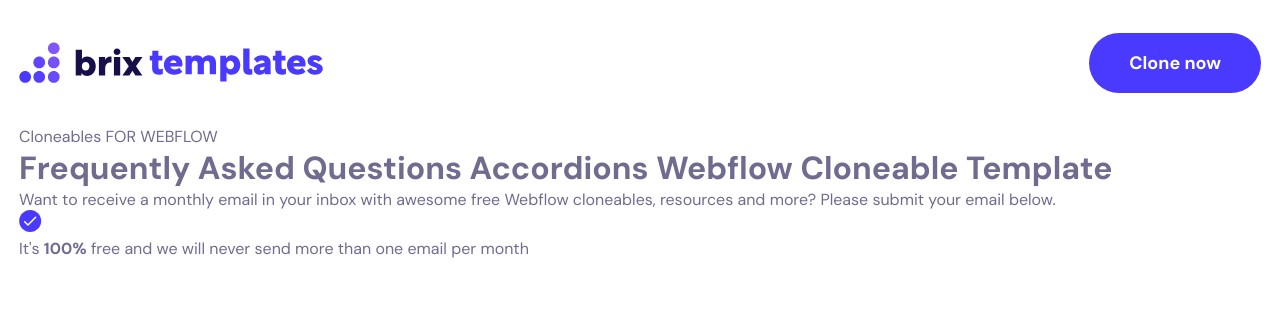
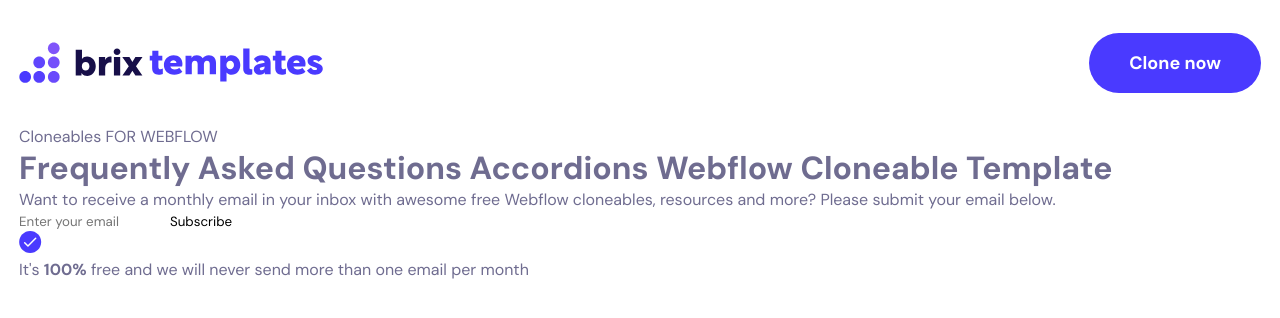
Before and after one commit to KayloPortal/Three-Faq-Accordions, a React (Vite) app: page / in a window 1280 px wide. Shown: the top 318 px of the page. Built offline with nearby package versions, Linux system fonts and the light colour scheme.

Commit message:
added/ EmailInput to Hero JSX

```diff
--- a/src/components/Sections/Hero/Hero.jsx
+++ b/src/components/Sections/Hero/Hero.jsx
@@ -1,5 +1,6 @@
 import "./Hero.css";
 import iconCheck from "/public/icon-check.svg"
+import EmailInput from "/src/components/globals/EmailInput/EmailInput"
 
 function Hero() {
   return (
@@ -14,6 +15,7 @@ function Hero() {
           Webflow cloneables, resources and more? Please submit your email
           below.
         </p>
+        <EmailInput />
         <div className="hero-details">
         <img className="hero-details__icon" src={iconCheck} alt="check-icon" />
         <p className="hero-details__desc">
```
